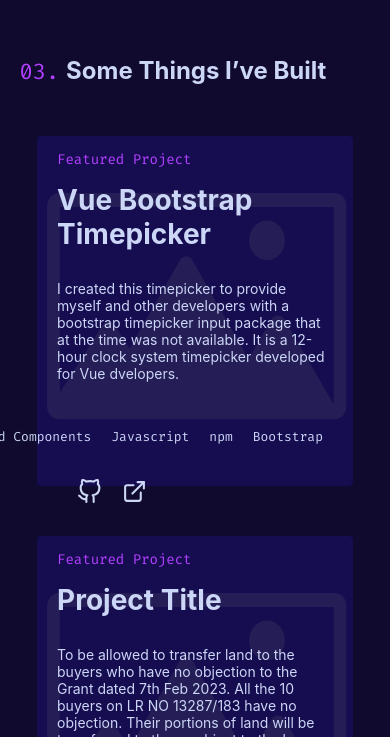
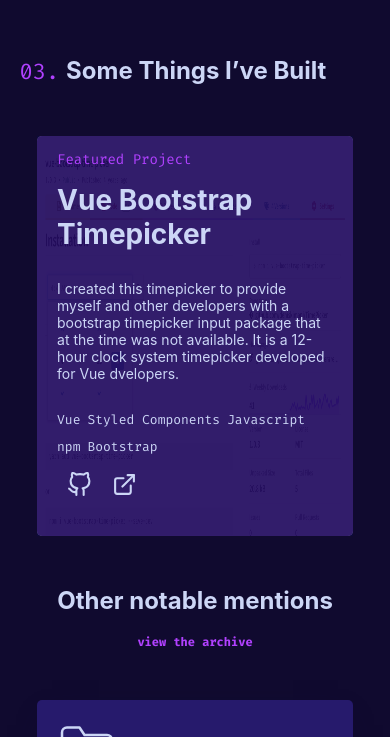
Before and after one commit to deniskimani/portfolio-react, a React (Create React App) app: page / in a window 390 px wide. Shown: the part 2310-3047 px from the top of the page. Built offline with nearby package versions, Linux system fonts and the light colour scheme; some icons are missing.

Commit message:
fixed errors and added featured

```diff
--- a/src/components/MarkdownParser.js
+++ b/src/components/MarkdownParser.js
@@ -1,6 +1,7 @@
 import React, { useEffect, useState } from "react";
 import placeholder from "../assets/placeholder.png";
 import "../components/icons/index";
+import timepicker from "../components/work/projects/timepicker/timepicker.png";
 import grayMatter from "gray-matter";
 import { Buffer } from "buffer";
 import { IconExternal, IconGitHub } from "../components/icons/index";
@@ -64,7 +65,48 @@
                   target="_blank"
                   rel="noopener noreferrer"
                 >
-                  {/* <i className="fa fa-external-link" aria-hidden="true"></i> */}
+                  <IconExternal />
+                </a>
+              </div>
+            </div>
+            <div className="project-image">
+              <a
+                href={firstFeatureData.external}
+                target="_blank"
+                rel="noopener noreferrer"
+              >
+                <img src={timepicker} alt="pic" />
+              </a>
+            </div>
+          </li>
+          {/* second item */}
+          {/* <li className="project-list second">
+            <div className="info-wrapper">
+              <div className="featured">
+                <p className="featured-p">Featured Project</p>
+                <h3 className="project-title">{firstFeatureData.title}</h3>
+              </div>
+              <div className="project-description">
+                <p> {firstFeatureData.content}</p>
+              </div>
+
+              <ul className="project-tech-list">
+                {tech && tech.map((tech) => <li key={tech}>{tech}</li>)}
+              </ul>
+
+              <div className="project-links">
+                <a
+                  href={firstFeatureData.github}
+                  target="_blank"
+                  rel="noopener noreferrer"
+                >
+                  <IconGitHub />
+                </a>
+                <a
+                  href={firstFeatureData.external}
+                  target="_blank"
+                  rel="noopener noreferrer"
+                >
                   <IconExternal />
                 </a>
               </div>
@@ -74,41 +116,7 @@
                 <img src={placeholder} alt="pic" />
               </a>
             </div>
-          </li>
-          {/* second item */}
-          <li className="project-list second">
-            <div className="info-wrapper">
-              <div className="featured">
-                <p className="featured-p">Featured Project</p>
-                <h3 className="project-title"> Project Title</h3>
-              </div>
-              <div className="project-description">
-                <p>
-                  {" "}
-                  To be allowed to transfer land to the buyers who have no
-                  objection to the Grant dated 7th Feb 2023. All the 10 buyers
-                  on LR NO 13287/183 have no objection. Their portions of land
-                  will be transferred to them subject to the buyers clearing
-                  their balances.
-                </p>
-              </div>
-              <ul className="project-tech-list">
-                <li>list</li>
-                <li>list</li>
-                <li>list</li>
-              </ul>
-              <div className="project-links">
-                <a href="sfjsk" rel="noopener noreferrer">
-                  link
-                </a>
-              </div>
-            </div>
-            <div className="project-image">
-              <a href="hak">
-                <img src={placeholder} alt="pic" />
-              </a>
-            </div>
-          </li>
+          </li> */}
         </ul>
       </div>
     </div>
--- a/src/components/Projects.js
+++ b/src/components/Projects.js
@@ -1,3 +1,5 @@
+import { IconExternal, IconFolder } from "./icons";
+
 const Projects = () => {
   return (
     <div>
@@ -8,8 +10,12 @@
         <div className="project-cards">
           <div className="card">
             <div>
-              <span className="folder">folder</span>
-              <span className="link-icon">link</span>
+              <span className="folder">
+                <IconFolder />
+              </span>
+              <span className="link-icon">
+                <IconExternal />
+              </span>
             </div>
             <h3>Project title</h3>
             <p>
--- a/src/components/SideLinks.js
+++ b/src/components/SideLinks.js
@@ -1,19 +1,50 @@
+import "../components/icons/index";
+import {
+  IconGitHub,
+  IconInsta,
+  IconLinkedin,
+  IconTwitter,
+} from "../components/icons/index";
 const SideLinks = () => {
   return (
     <div>
       <div orientation="left" className="downwards-left">
         <ul>
           <li>
-            <i className="lni lni-instagram-original"></i>
+            <a
+              href="https://www.instagram.com/mwaura__kimani/"
+              target="_blank"
+              rel="noopener noreferrer"
+            >
+              <IconInsta />
+            </a>
           </li>
           <li>
-            <i className="lni lni-twitter"></i>
+            <a
+              href="https://twitter.com/mwaslito60"
+              target="_blank"
+              rel="noopener noreferrer"
+            >
+              <IconTwitter />
+            </a>
           </li>
           <li>
-            <i className="lni lni-linkedin"></i>
+            <a
+              href="https://www.linkedin.com/in/denis-mwaura-b87305190/"
+              target="_blank"
+              rel="noopener noreferrer"
+            >
+              <IconLinkedin />
+            </a>
           </li>
           <li>
-            <i className="lni lni-github"></i>
+            <a
+              href="https://github.com/deniskimani"
+              target="_blank"
+              rel="noopener noreferrer"
+            >
+              <IconGitHub />
+            </a>
           </li>
         </ul>
       </div>
--- a/src/styles/hero.css
+++ b/src/styles/hero.css
@@ -56,16 +56,22 @@
     padding: 0px;
     list-style: none;
 }
-.downwards-left li{
+.downwards-left li a svg{
     font-size: 20px;
     padding-bottom: 10px;
     transition: padding-bottom 500ms;
 }
+.downwards-left li a svg{
+    height: 20px;
+    padding-bottom: 10px;
+    transition: padding-bottom 500ms;
+}
 
-.downwards-left li:hover{
+.downwards-left li a svg:hover{
     padding-bottom: 20px;
     color: var(--light-purple);
 }
+
 
 .downwards-left ul::after{
     content: "";
--- a/src/styles/index.css
+++ b/src/styles/index.css
@@ -6,14 +6,14 @@
   --bright-purple:#2d2670;
   --bright-slate: #ccd6f6;
   --light-purple: #b141ff;
-  --transparent-purple:#6116b681;
+  --transparent-purple:#4c0e91d4;
   --navish-purple: #261a6c;
   --lighter-dark-purple:#1a1149;
   --slate: #8892b0;
   --lightest-slate: #8892b06e;
   --navy: #313542;
   --no-bg:#1a51f400;
-  --purple-overlay:#0b0b44bf;
+  --purple-overlay:#0b0b4494;
   --transparent-slate: #ffffff1a ;
   --font-mono: 'Fira Code', monospace;
   --font-roboto:-apple-system, BlinkMacSystemFont, 'Segoe UI', 'Roboto', 'Oxygen',
--- a/src/styles/jobs.css
+++ b/src/styles/jobs.css
@@ -47,9 +47,12 @@
     width: 100%;
     height: 100%;
     inset: 0px;
-    z-index: 3;
+    z-index:1;
     background-color: var(--transparent-purple);
-    mix-blend-mode: screen;
+    transition: all 500ms;
+}
+.project-image a:hover::before {
+    background-color: var(--no-bg);
 }
 
 .job li{
@@ -60,6 +63,7 @@
 .project-list{
     position: relative;
     display: grid;
+    grid-template-columns: auto;
     gap: 10px;
     grid-template-columns: repeat(12, 1fr);
     -webkit-box-align: center;
@@ -68,13 +72,13 @@
 }
 
 .project-tech-list{
-    display: flex;
     position: relative;
     margin: 20px 0px 10px;
-    z-index: 10;
+    z-index: 2;
     color: var(--bright-slate);
     font-family: var(--font-mono);
     font-size: 13px;
+    display: inline;
 
 }
 .first .project-tech-list {
@@ -82,8 +86,16 @@
 
 }
 .project-tech-list li {
-    padding: 7px 10px;
+    padding: 10px 7px 0px 0px;
+    display: inline-block;
     white-space: nowrap;
+}
+
+.project-tech-list li:first-child {
+    padding-left: 0px;
+}
+.project-tech-list li:last-child {
+    padding-right: 0;
 }
 
 .project-image img{
@@ -128,8 +140,11 @@
 }
 
 .project-links{
-    padding: 7px 10px;
+    padding: 7px 7px 7px 0px;
 
+}
+.project-links a:first-child{
+    padding-left: 0px !important;
 }
 .project-links a svg {
     padding: 10px;
@@ -144,13 +159,14 @@
 
 .first .info-wrapper{
     text-align: right;
-    position: relative;
     grid-column: -1 / -7;
     grid-row: 1;
+    z-index: 2;
 }
 
 .info-wrapper li{
     list-style: none;
+
 }
 
 .first .project-image{
@@ -171,6 +187,7 @@
     grid-column: 1 / 7;
     grid-row: 1;
     text-align: left;
+    z-index: 2;
 
 
 }
@@ -207,6 +224,7 @@
 }
 
 .card{
+
     color: var(--bright-slate);
     text-align: left;
     background-color: var(--navish-purple);
@@ -217,6 +235,12 @@
     top: 0px;
     transition: top 200ms;
 }
+.card .folder svg{
+    height: 60px;
+}
+.card .link-icon svg{
+    height: 25px;
+}
 
 .card:hover {
     top: -5px;
@@ -225,6 +249,7 @@
 
 .link-icon{
     float: right;
+    padding-top: 18px;
 }
 
 .tools{
@@ -258,19 +283,19 @@
     }
 }
 
-@media only screen and (max-width: 920px) {
+@media only screen and (max-width: 950px) {
 
     .first .info-wrapper{
-        grid-column: -1 / -8;
+        grid-column: -1 / -9;
     }
     .first .project-image{
-        grid-column: 1/9;
+        grid-column: 1/10;
     }
     .second .info-wrapper{
-        grid-column: 1 / 8;
+        grid-column: 1 / 9;
     }
     .second .project-image{
-        grid-column: -1/-9;
+        grid-column: -1/-10;
     }
 
     .jobs .numbered-heading::after{
@@ -281,6 +306,17 @@
 }
 
 @media only screen and (max-width: 720px) {
+    .project-tech-list {
+        display: inline;
+    }
+    .project-tech-list li {
+        display: inline-block;
+        position: relative;
+        word-wrap: no
+
+
+    }
+
 
     .jobs h2::after{
 
@@ -296,7 +332,7 @@
     }
 
     .project-image{
-        height: 350px !important;
+        height: 400px !important;
 
     }
 
@@ -323,7 +359,7 @@
         grid-column: 1/ span 12;
         z-index: 2;
         padding: 0px 20px;
-        height: 350px;
+        height: 400px;
     }
     .first .project-image{
         grid-column: 1 / span 12;
@@ -334,7 +370,7 @@
         text-align: left;
         z-index: 2;
         padding: 0px 20px;
-        height: 350px;
+        height: 400px;
         grid-column: 1 /span 12;
     }
     .second .project-image{
```
